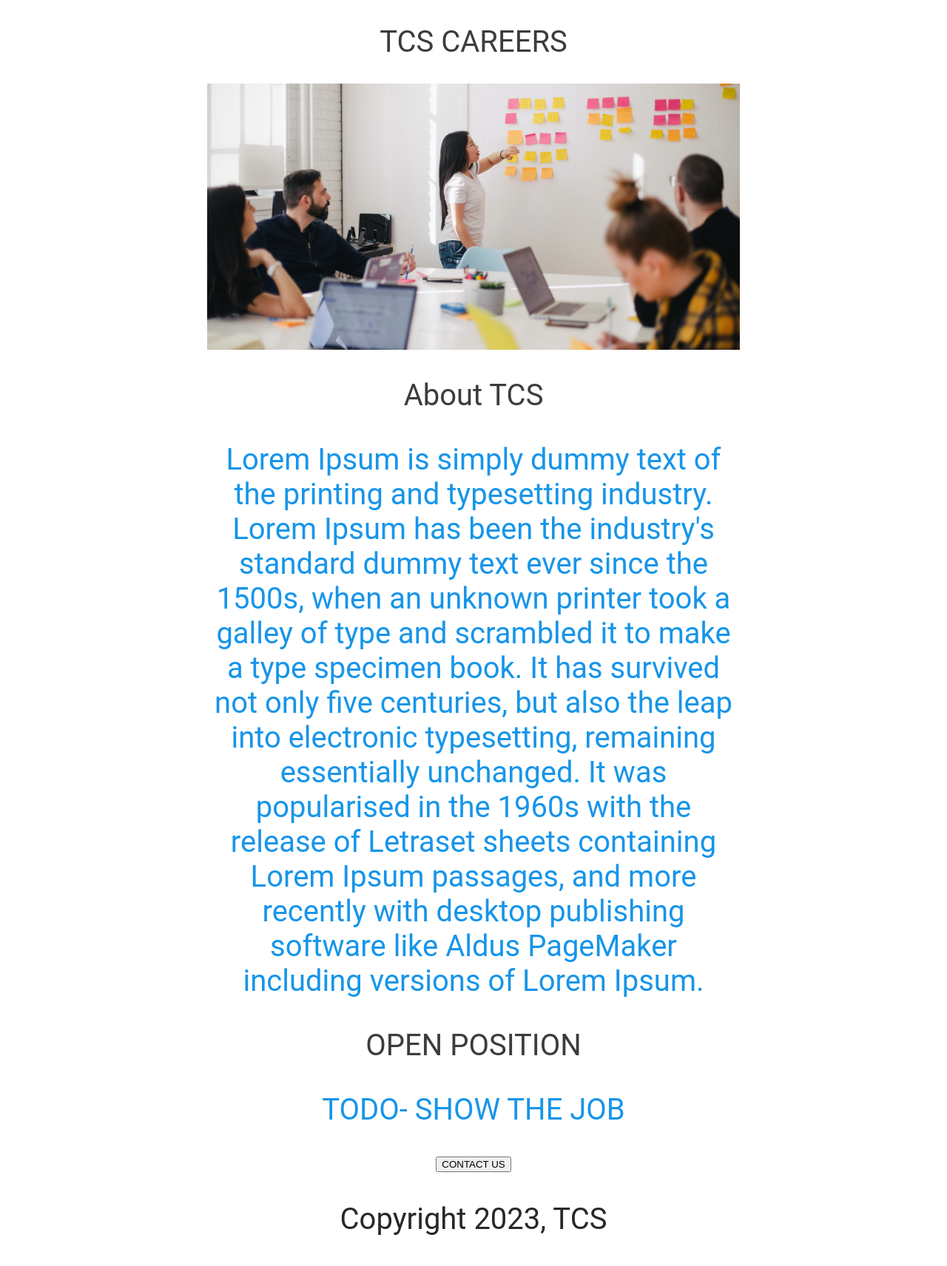
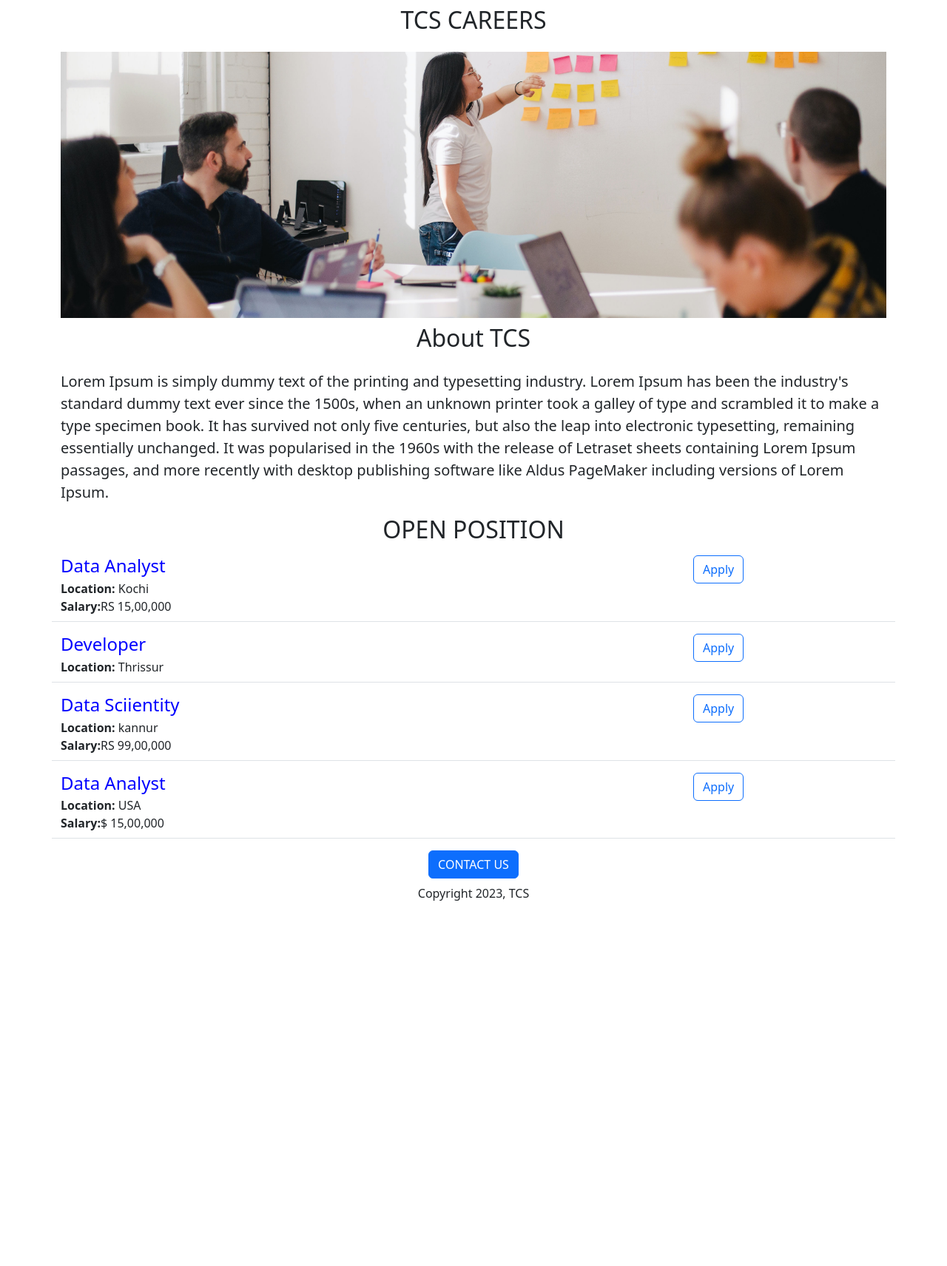
Before and after one commit to chemmanoorbenil/chemmanoor-careers-website, a Flask app: page / in a window 1280 px wide. Shown: the whole page at 74% size. After the commit the page ends 1218 px from the top, so only its background shows below. Run offline with Flask 3, Linux system fonts and the light colour scheme.

Commit message:
2 stage over

```diff
--- a/app.py
+++ b/app.py
@@ -2,10 +2,37 @@
 
 app = Flask(__name__)
 
+
+
+JOBS = [
+    {
+        'Id': 1,
+        'title': 'Data Analyst',
+        'Location': 'Kochi',
+        'Salary': 'RS 15,00,000'
+    },
+    {
+        'Id': 2,
+        'title': 'Developer',
+        'Location': 'Thrissur',
+
+    },
+    {
+        'Id': 1,
+        'title': 'Data Sciientity',
+        'Location': 'kannur',
+        'Salary': 'RS 99,00,000'
+    },
+    {
+        'Id': 1,
+        'title': 'Data Analyst',
+        'Location': 'USA',
+        'Salary': '$ 15,00,000'
+    },
+]
 @app.route("/")
 def hello_world():
-    return render_template('home.html')
-
+    return render_template('home.html', jobs = JOBS)
 
 if __name__ == "__main__":
     app.run(host='0.0.0.0',debug=True)
--- a/templates/home.html
+++ b/templates/home.html
@@ -2,58 +2,34 @@
 <html>
     <head>
         <title>TCS</title>
-        <style>
-            h1 {
-                font-size: 40px;
-                font-family: Roboto;
-                font-weight: normal;
-                color: rgb(120, 120, 120);
-            }
-            #banner {
-                width: 100%;
-                height: 360px;
-                object-fit: cover;
-            }
-            h2{
-                font-size: 40px;
-                font-family: Roboto;
-                font-weight: normal;
-                color: rgb(60, 60, 60);
-                text-align: center;
-
-            }
-            p{
-                font-size: 40px;
-                font-family: Roboto;
-                font-weight: normal;
-                color: rgb(40, 40, 40);
-                text-align: center;
-
-
-            }
-            #container {
-                max-width: 720px;
-                margin: 0 auto ;
-
-            }
-            .bodytext{
-                font-family: Roboto;
-                font-weight: normal;
-                color: rgb(23, 149, 233);
-            }
-        </style>
+        <meta charset="utf-8">
+    <meta name="viewport" content="width=device-width, initial-scale=1">
+    <link href="https://cdn.jsdelivr.net/npm/bootstrap@5.3.2/dist/css/bootstrap.min.css" rel="stylesheet" integrity="sha384-T3c6CoIi6uLrA9TneNEoa7RxnatzjcDSCmG1MXxSR1GAsXEV/Dwwykc2MPK8M2HN" crossorigin="anonymous">
+    <style>
+        #banner{
+            height: 360px;
+            object-fit: cover;
+            width: 100%;
+        }
+    </style>
     </head>
     <body>
-        <div id = "container">
-        <h2>TCS CAREERS</h2>
-        <img id="banner" src="http://127.0.0.1:5000/static/banner.jpg" height="320">
-        <h2>About TCS</h2>
-        <P class="bodytext">Lorem Ipsum is simply dummy text of the printing and typesetting industry. Lorem Ipsum has been the industry's standard dummy text ever since the 1500s, when an unknown printer took a galley of type and scrambled it to make a type specimen book. It has survived not only five centuries, but also the leap into electronic typesetting, remaining essentially unchanged. It was popularised in the 1960s with the release of Letraset sheets containing Lorem Ipsum passages, and more recently with desktop publishing software like Aldus PageMaker including versions of Lorem Ipsum.</P>
-        <h2>OPEN POSITION</h2>
-        <P class="bodytext">TODO- SHOW THE JOB </P>
-        <div style="text-align: center;">
-        <button>CONTACT US</button>
-        <p> Copyright 2023, TCS</p>
+        <div class="container">
+        <h2 class="text-center mt-2 mb-4">TCS CAREERS</h2>
+        <img class= img-fluid id="banner" src="http://127.0.0.1:5000/static/banner.jpg" height="320">
+        <h2 class="text-center mt-2 mb-4">About TCS</h2>
+        <P class="lead">Lorem Ipsum is simply dummy text of the printing and typesetting industry. Lorem Ipsum has been the industry's standard dummy text ever since the 1500s, when an unknown printer took a galley of type and scrambled it to make a type specimen book. It has survived not only five centuries, but also the leap into electronic typesetting, remaining essentially unchanged. It was popularised in the 1960s with the release of Letraset sheets containing Lorem Ipsum passages, and more recently with desktop publishing software like Aldus PageMaker including versions of Lorem Ipsum.</P>
+        <h2 class="text-center">OPEN POSITION</h2>
+        <P >
+            {% for job in jobs %}
+
+            {% include 'jobitem.html' %}
+
+            {% endfor %}
+        </P>
+        <div class="text-center">
+        <button class="btn btn-primary">CONTACT US</button>
+        <p class="mt-2 mb-4"> Copyright 2023, TCS</p>
         </div>
     </div>
     </body>
--- /dev/null
+++ b/templates/jobitem.html
@@ -0,0 +1,12 @@
+<div class="border-bottom row" style="margin-bottom: 16px;padding-bottom: 8px;">
+    <div class="col-9">
+    <h4 style="color: blue;margin-bottom: 4px;">{{job['title']}}</h4>
+    <div><b>Location:</b> {{job['Location']}}</div>
+    {% if 'Salary' in job %}
+    <div><b>Salary:</b>{{job['Salary']}}</div>
+    {% endif %}
+    </div>
+    <div class="col-3">
+    <button type="button" class="btn btn-outline-primary">Apply</button>
+    </div>
+</div>
```
